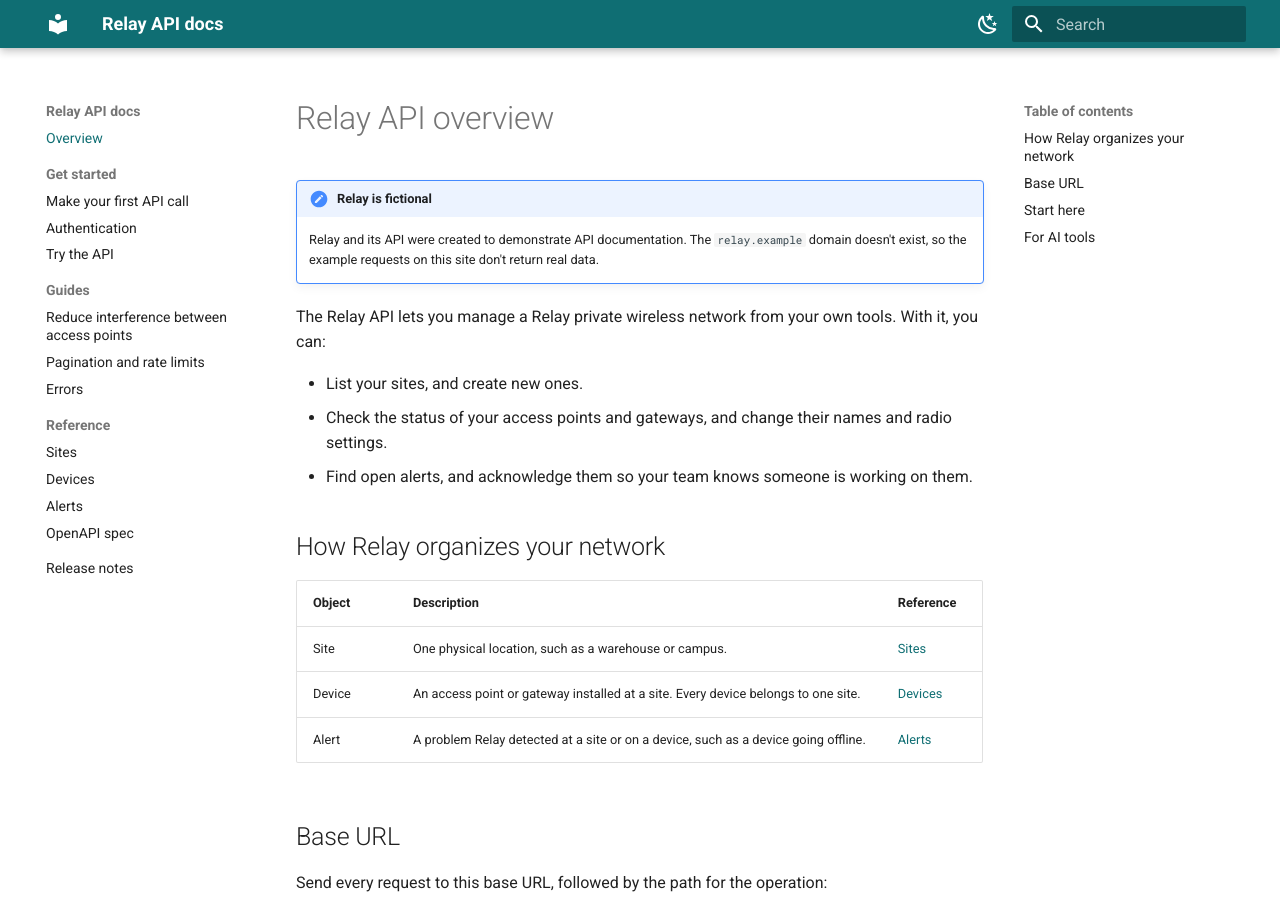
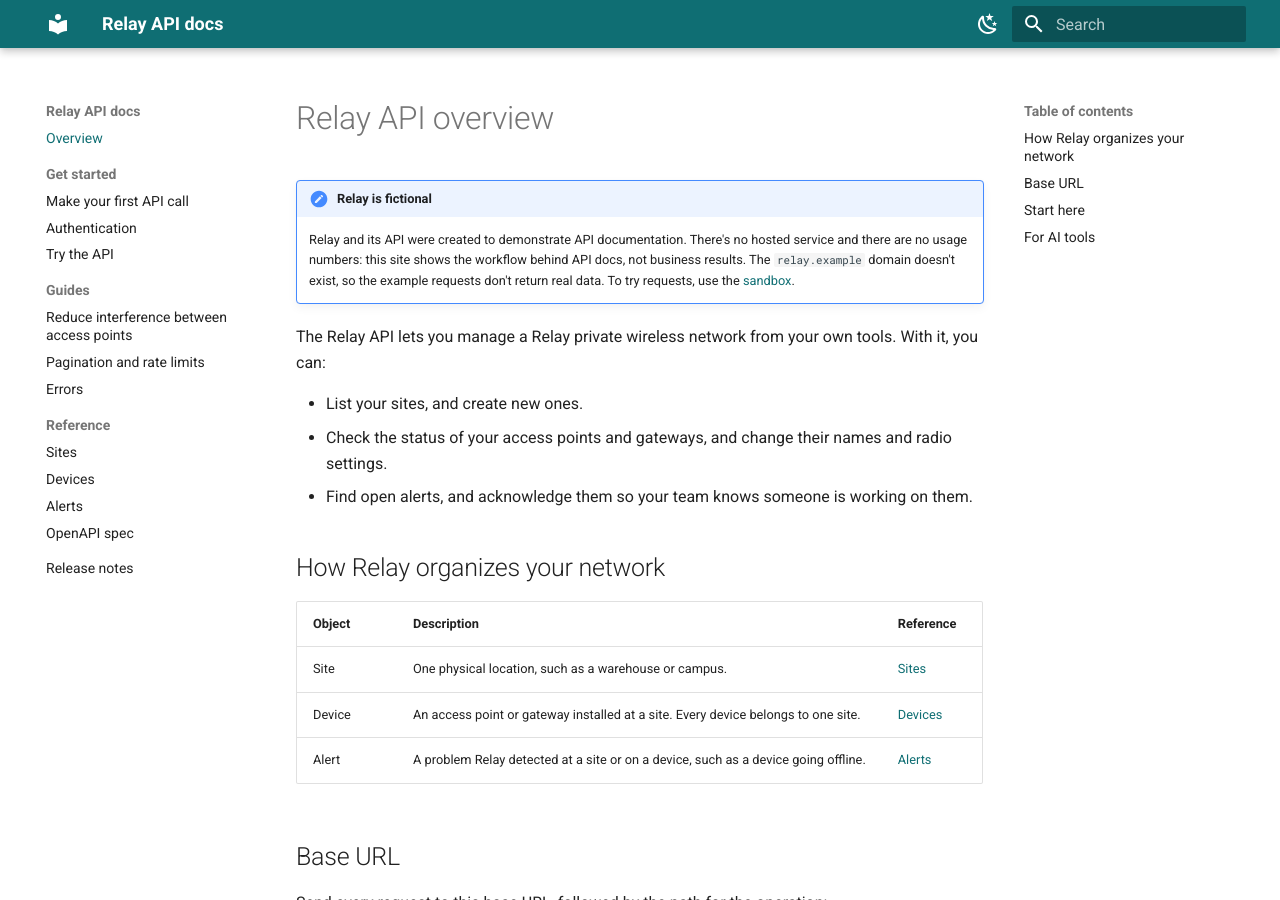
Before and after one commit to anglnmonica/relay-api-docs, an MkDocs documentation site: the page built from docs/index.md, in a window 1280 px wide and 900 px high. Built offline with MkDocs 1.6.1 and Material for MkDocs 9.7.7, drawn with Linux system fonts in a browser that asks for light colours.

Commit message:
Say that Relay has no hosted service or usage numbers
The overview's note now says the site shows the workflow behind API
docs, not business results, and points to the sandbox for trying
requests.

Co-Authored-By: Claude Opus 5.5 <noreply@anthropic.com>
Claude-Session: https://claude.ai/code/session_01NQneNMuBDsUdM9kpazqr4j

```diff
--- a/docs/index.md
+++ b/docs/index.md
@@ -10,9 +10,11 @@ last_reviewed: 2026-11-17
 # Relay API overview
 
 !!! note "Relay is fictional"
-    Relay and its API were created to demonstrate API documentation. The
-    `relay.example` domain doesn't exist, so the example requests on this
-    site don't return real data.
+    Relay and its API were created to demonstrate API documentation.
+    There's no hosted service and there are no usage numbers: this site
+    shows the workflow behind API docs, not business results. The
+    `relay.example` domain doesn't exist, so the example requests don't
+    return real data. To try requests, use the [sandbox](try-it.md).
 
 The Relay API lets you manage a Relay private wireless network from your
 own tools. With it, you can:
```
